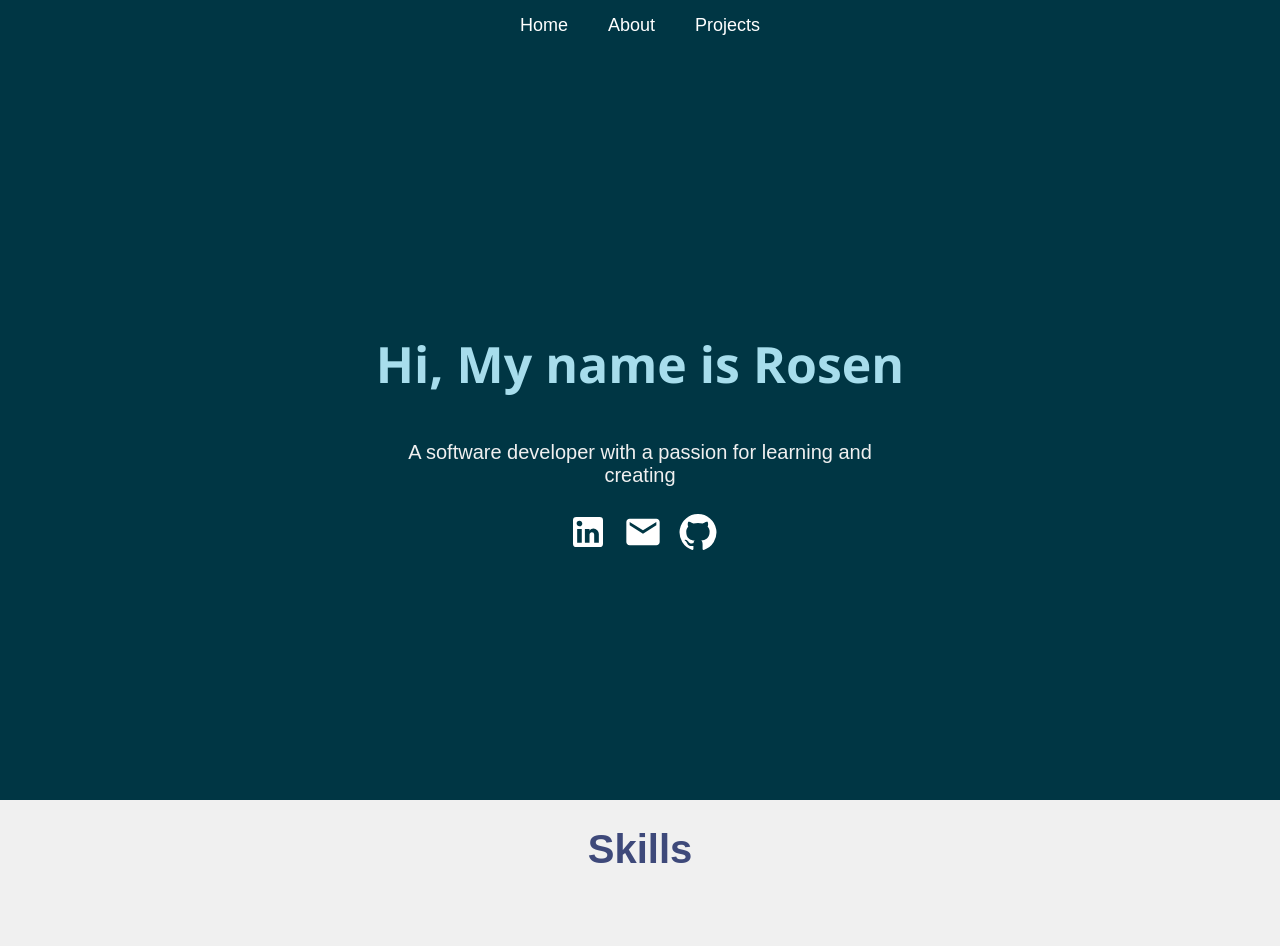
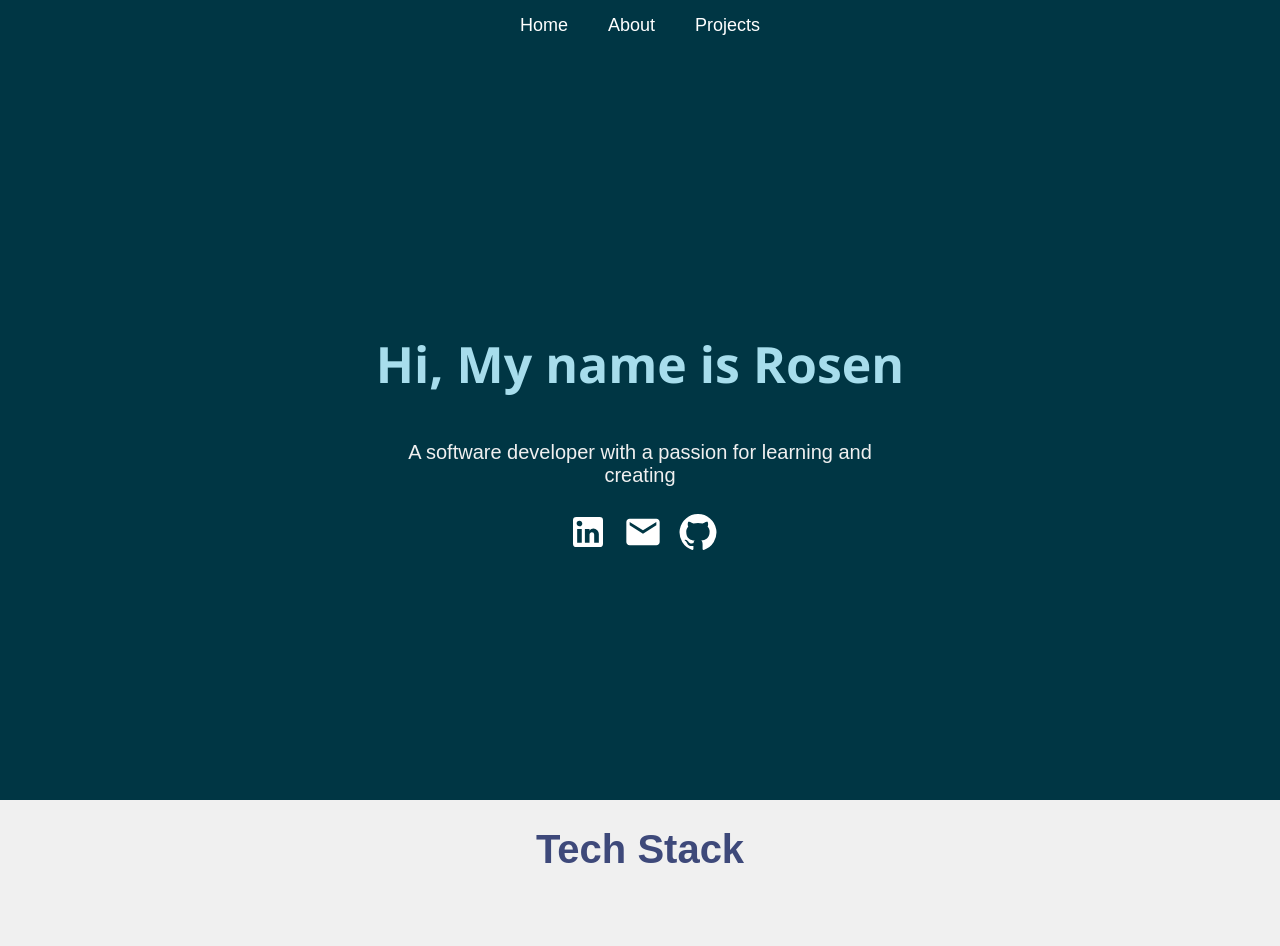
Before and after one commit to RosenGeorgievvv/Reactfolio, a React (Create React App) app: page / in a window 1280 px wide. Shown: the top 946 px of the page. Built offline with nearby package versions, Linux system fonts and the light colour scheme.

Commit message:
Update Home.jsx

```diff
--- a/src/pages/Home.jsx
+++ b/src/pages/Home.jsx
@@ -20,7 +20,7 @@ function Home() {
         </div>
       </div>
       <div className='skills'>
-        <h1>Skills</h1>
+        <h1>Tech Stack</h1>
         <ol className='list'>
           <li className='item'>
             <h2>Front-End</h2>
--- a/src/pages/Projects.jsx
+++ b/src/pages/Projects.jsx
@@ -10,7 +10,7 @@ function Projects() {
       <h1>My Personal Projects</h1>
       <div className='projectList'>
         {ProjectList.map((project, index) =>{
-          return <ProjectItem id={index} name={project.name} image={project.image} href={project.href}/>
+          return <ProjectItem id={index} name={project.name} image={project.image} />
         })}
       </div>
     </div>
```
